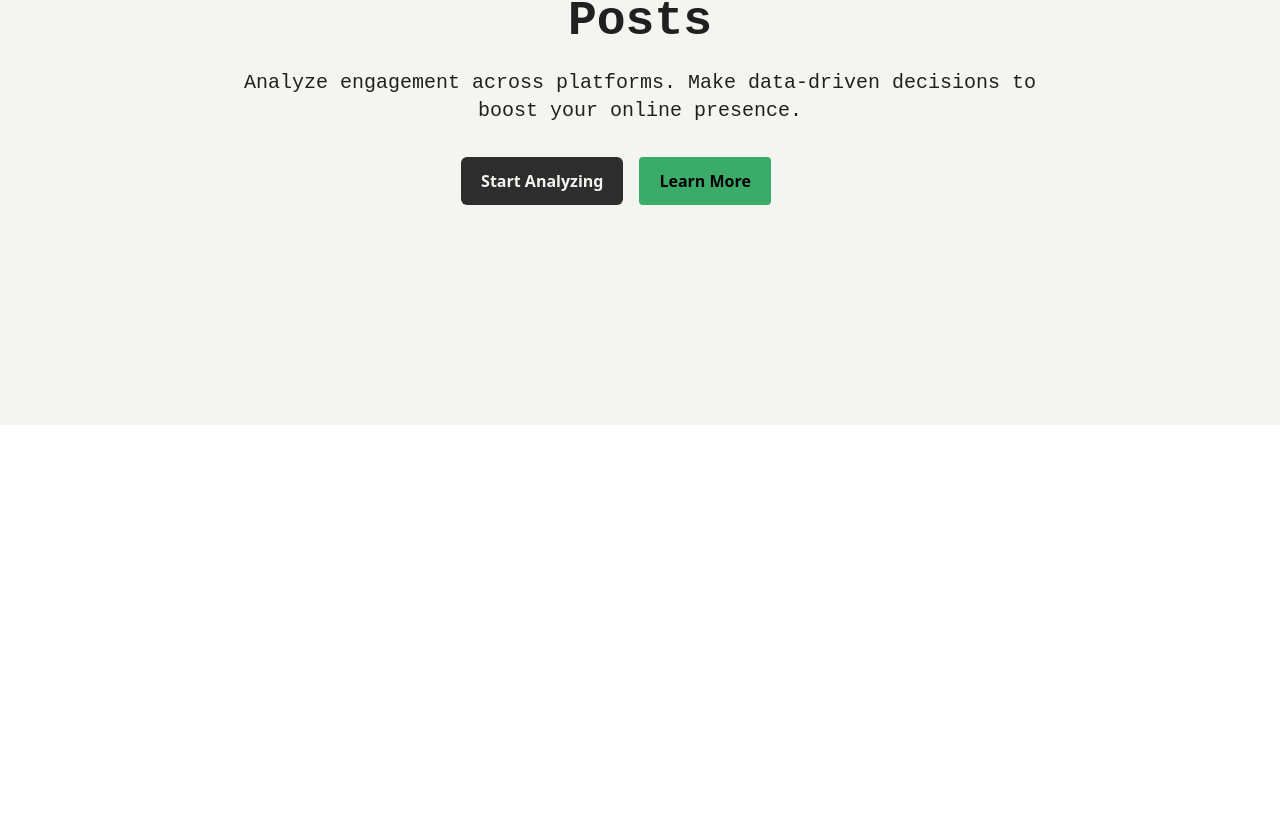
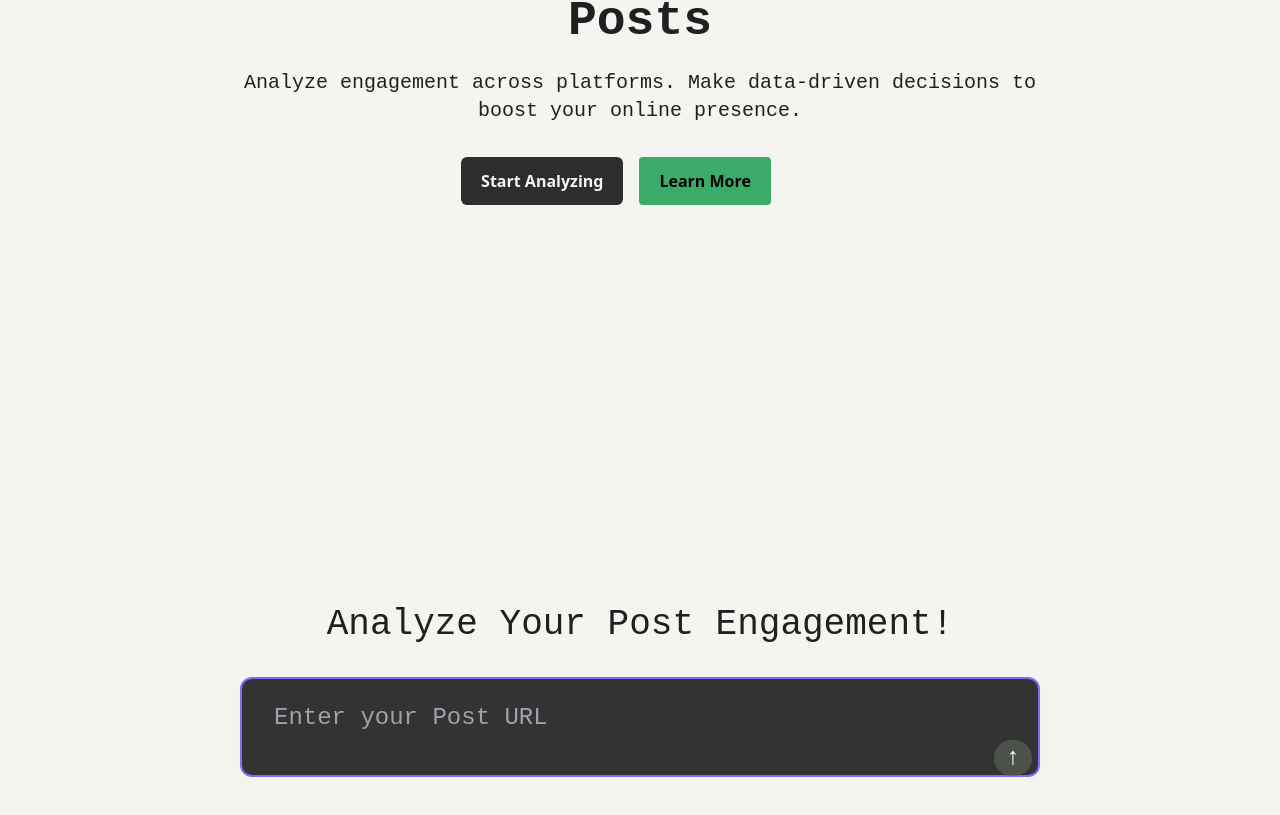
Before and after one commit to kunstewi/Analytics-Module, a React (Vite) app: page / in a window 1280 px wide. Shown: the part 375-1190 px from the top of the page. Before the commit the page ends 800 px from the top, so only its background shows below. Built offline with nearby package versions, Linux system fonts and the light colour scheme.

Commit message:
Added the analyzing page

```diff
--- a/src/App.jsx
+++ b/src/App.jsx
@@ -1,9 +1,11 @@
 import { BrowserRouter, Routes, Route } from "react-router-dom";
+import { ThemeProvider } from "./components/Light_Dark";
 import LandingPage from "./components/Pages/LandingPage";
-import { ThemeProvider } from "./components/Light_Dark";
+
 import Navbar from "./components/Navbar";
+import Docs from "./components/Docs";
 import "./styles/theme.css";
-import Docs from "./components/Docs";
+import AnalyzingPage from "./components/Pages/AnalyzingPage";
 
 const App = () => {
   return (
@@ -15,6 +17,7 @@ const App = () => {
             <Route path="/" element={<LandingPage />} />
             <Route path="/docs/*" element={<Docs />} />
           </Routes>
+          <AnalyzingPage/>
         </div>
       </ThemeProvider>
     </BrowserRouter>
```
